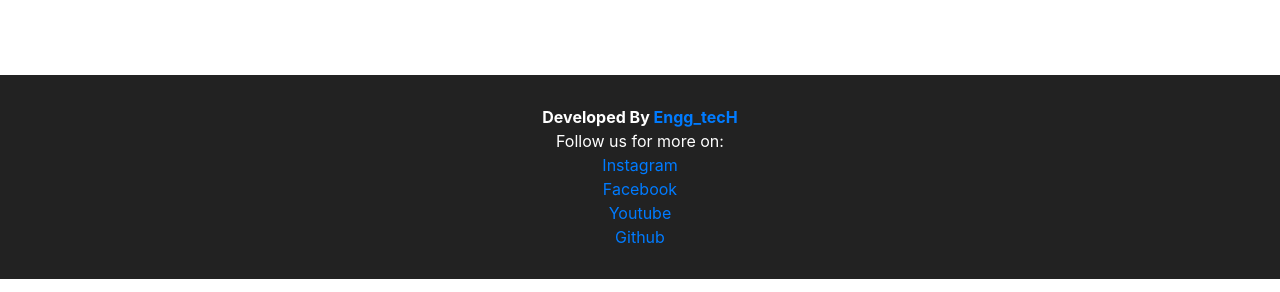
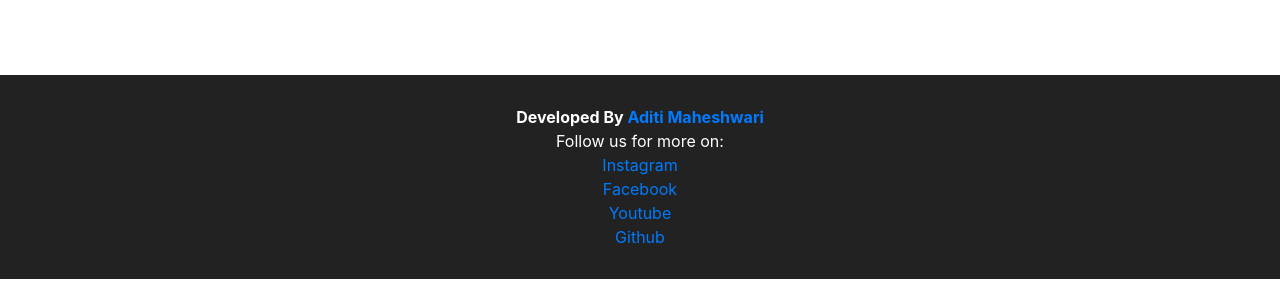
Before and after one commit to Aditimaheshwari08/Major-project-Covid-XRay, a Flask app: page / in a window 1280 px wide. Shown: the part 508-800 px from the top of the page. Run offline with Flask 2, Linux system fonts and the light colour scheme; some libraries are stand-ins or nearby versions.

Commit message:
Update import.html

```diff
--- a/templates/import.html
+++ b/templates/import.html
@@ -4,7 +4,7 @@
     <meta charset="UTF-8">
     <meta name="viewport" content="width=device-width, initial-scale=1.0">
     <meta http-equiv="X-UA-Compatible" content="ie=edge">
-    <title>Engg_tecH.ai</title>
+    <title>Covid Detection using x-ray</title>
     <link href="https://cdn.bootcss.com/bootstrap/4.0.0/css/bootstrap.min.css" rel="stylesheet">
     <script src="https://cdn.bootcss.com/popper.js/1.12.9/umd/popper.min.js"></script>
     <script src="https://cdn.bootcss.com/jquery/3.3.1/jquery.min.js"></script>
@@ -55,7 +55,7 @@
 <footer>
     <div class="foot">
     <b>Developed By <a href="https://www.youtube.com/c/EnggtecH
-">Engg_tecH</a></b><br>
+">Aditi Maheshwari</a></b><br>
         Follow us for more on:<br>
 
         <a href="https://www.instagram.com/engg_tech.ai/">Instagram</a><br>
```
